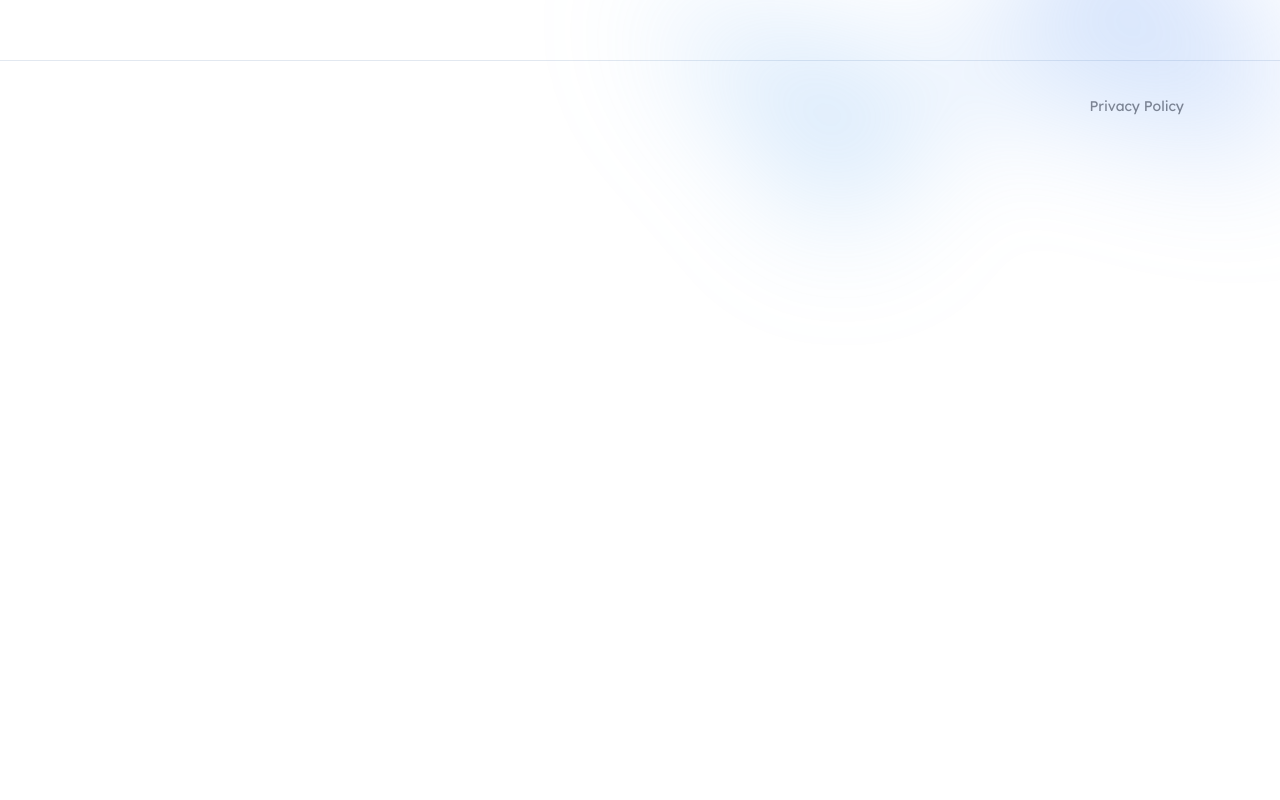
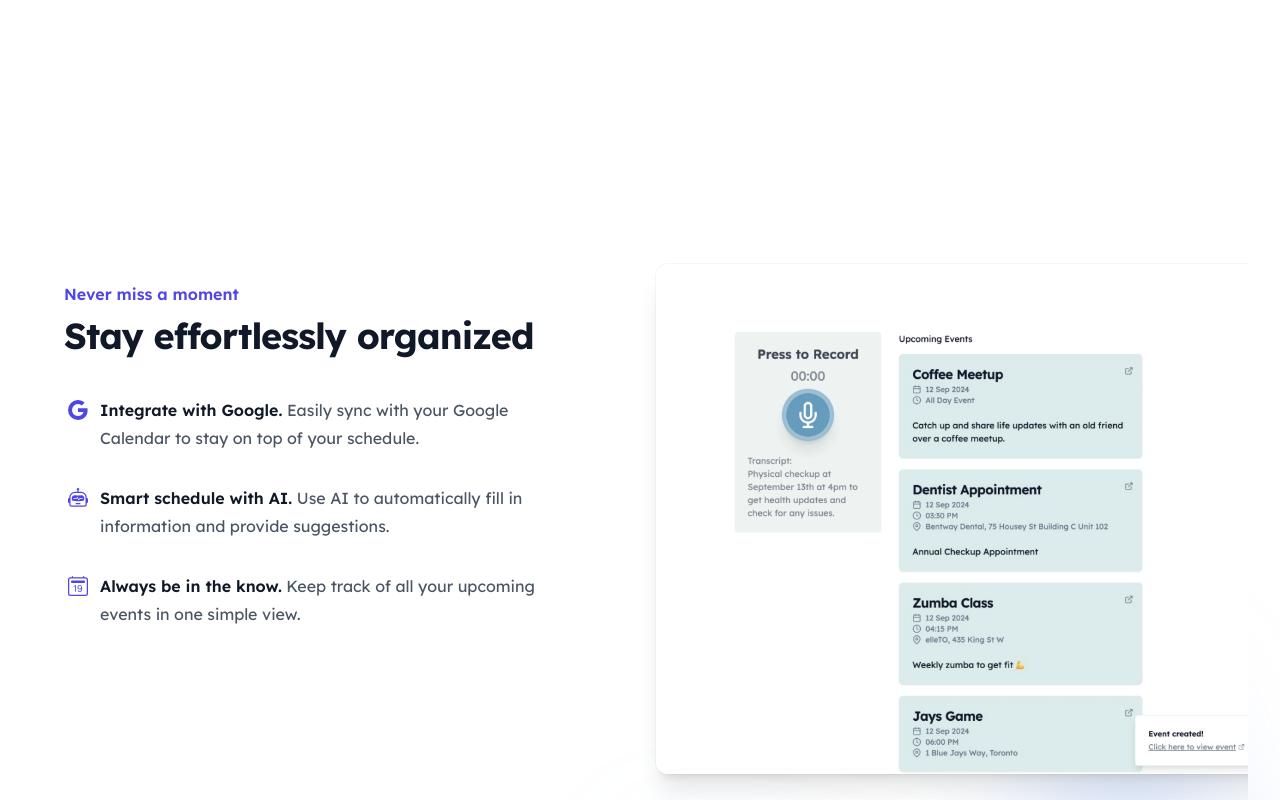
Before and after one commit to 1851-labs/scheduler, a Next.js app in the folder App/: page / in a window 1280 px wide. Shown: the part 760-1560 px from the top of the page. Before the commit the page ends 998 px from the top, so only its background shows below. Built offline with nearby package versions, Linux system fonts and the light colour scheme; no server answers.

Commit message:
more info on homepage

```diff
--- a/App/components/pages/home/Waitlist.tsx
+++ b/App/components/pages/home/Waitlist.tsx
@@ -5,6 +5,26 @@ import { SignUpButton } from "@clerk/clerk-react";
 import { Calendar, Mic, ArrowRight } from "react-feather";
 import { Avatar, AvatarFallback, AvatarImage } from "@/components/ui/avatar";
 import posthog from "posthog-js";
+import { BsGoogle, BsCalendar2Date, BsCloud, BsRobot } from "react-icons/bs";
+const features = [
+  {
+    name: "Integrate with Google.",
+    description:
+      "Easily sync with your Google Calendar to stay on top of your schedule.",
+    icon: BsGoogle,
+  },
+  {
+    name: "Smart schedule with AI.",
+    description:
+      "Use AI to automatically fill in information and provide suggestions.",
+    icon: BsRobot,
+  },
+  {
+    name: "Always be in the know.",
+    description: "Keep track of all your upcoming events in one simple view.",
+    icon: BsCalendar2Date,
+  },
+];
 
 const Waitlist = () => {
   const { isSignedIn, user, isLoaded } = useUser();
@@ -57,7 +77,7 @@ const Waitlist = () => {
               className="relative left-[calc(50%-11rem)] aspect-[1155/678] w-[36.125rem] -translate-x-1/2 rotate-[30deg] bg-gradient-to-tr from-[#63b3ed] to-[#9089fc] opacity-30 sm:left-[calc(50%-30rem)] sm:w-[72.1875rem]"
             />
           </div>
-          <div className="mx-auto max-w-2xl py-28 sm:py-36 lg:py-36">
+          <div className="mx-auto max-w-2xl py-28 sm:py-36 lg:py-48">
             <div className="flex items-center justify-center mb-8">
               <Mic className="text-foreground/50" />
               <ArrowRight className="text-foreground/50" />
@@ -102,6 +122,44 @@ const Waitlist = () => {
               className="-z-50 relative left-[calc(50%+3rem)] aspect-[1155/678] w-[36.125rem] -translate-x-1/2 bg-gradient-to-tr from-[#63b3ed] to-[#9089fc] opacity-30 sm:left-[calc(50%+36rem)] sm:w-[72.1875rem]"
             />
           </div>
+
+          <div className="overflow-hidden py-24 sm:py-32">
+            <div className="mx-auto max-w-7xl px-6 lg:px-8">
+              <div className="mx-auto grid max-w-2xl grid-cols-1 gap-x-8 gap-y-16 sm:gap-y-20 lg:mx-0 lg:max-w-none lg:grid-cols-2">
+                <div className="lg:pr-8 lg:pt-4">
+                  <div className="lg:max-w-lg">
+                    <h2 className="text-base font-semibold leading-7 text-indigo-600">
+                      Never miss a moment
+                    </h2>
+                    <p className="mt-2 text-3xl font-bold tracking-tight text-gray-900 sm:text-4xl">
+                      Stay effortlessly organized
+                    </p>
+                    <dl className="mt-10 max-w-xl space-y-8 text-base leading-7 text-gray-600 lg:max-w-none">
+                      {features.map((feature) => (
+                        <div key={feature.name} className="relative pl-9">
+                          <dt className="inline font-semibold text-gray-900">
+                            <feature.icon
+                              aria-hidden="true"
+                              className="absolute left-1 top-1 h-5 w-5 text-indigo-600"
+                            />
+                            {feature.name}
+                          </dt>{" "}
+                          <dd className="inline">{feature.description}</dd>
+                        </div>
+                      ))}
+                    </dl>
+                  </div>
+                </div>
+                <img
+                  alt="Product screenshot"
+                  src="/images/vocaldash.jpg"
+                  width={2032}
+                  height={1042}
+                  className="hidden md:block w-[48rem] max-w-none rounded-xl shadow-xl ring-1 ring-gray-400/10 sm:w-[40rem] md:-ml-4 lg:-ml-0"
+                />
+              </div>
+            </div>
+          </div>
         </div>
       )}
     </div>
```
Also changed, not shown: App/public/images/vocaldash.jpg (added).
